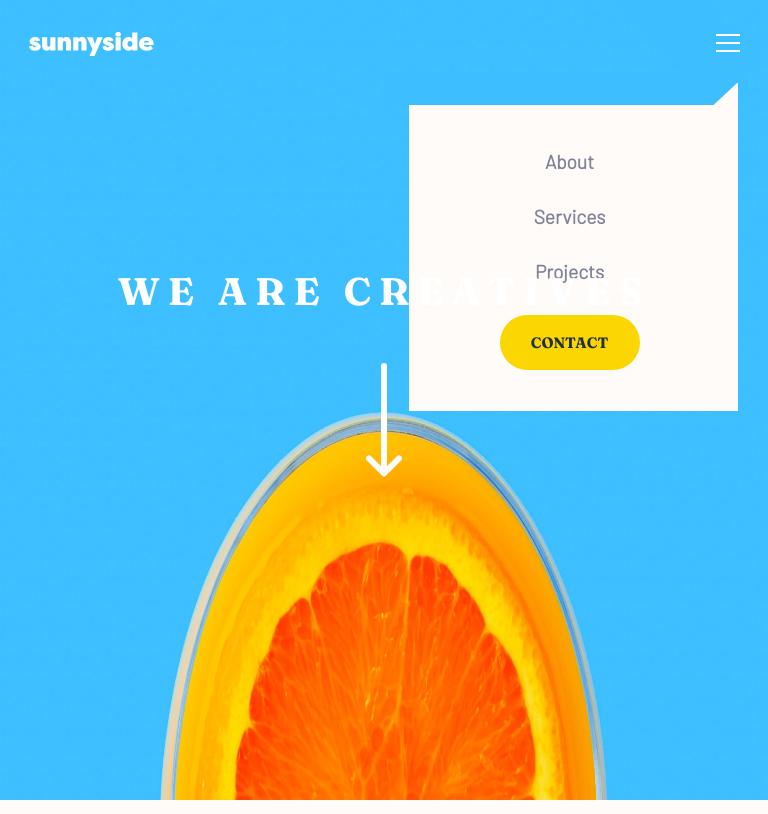
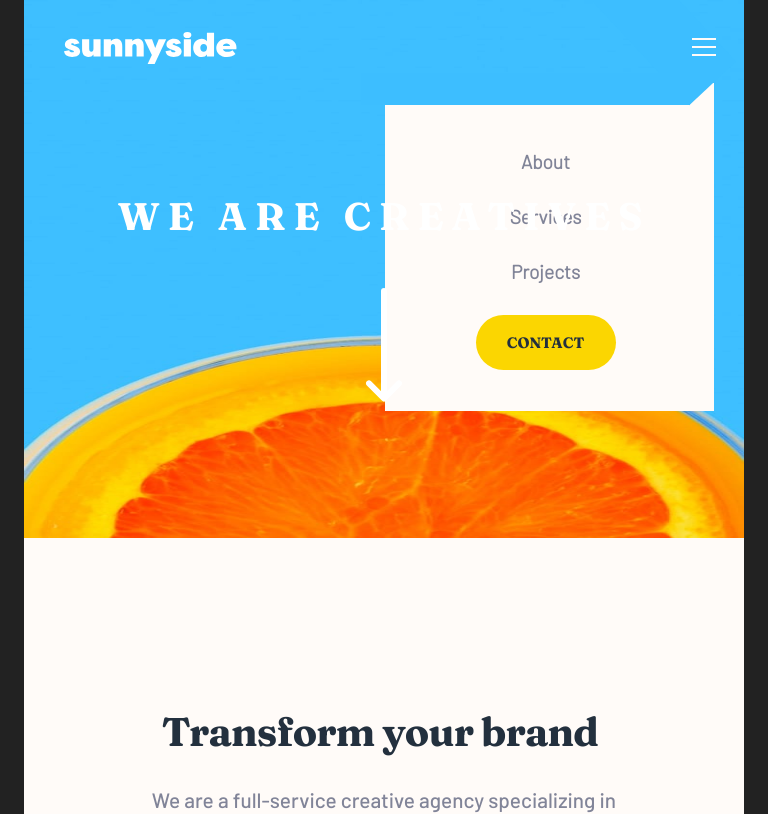
Before and after one commit to ifaronti/Sunny-Side-Agency-Page, a React (Create React App) app in the folder sunny-agency/: page / in a window 768 px wide. Shown: the top 814 px of the page. Built offline with nearby package versions, Linux system fonts and the light colour scheme; the HTML template or start-up script is replaced by a standard one.

Commit message:
Finessing responsive design

```diff
--- a/sunny-agency/src/components/Nav.js
+++ b/sunny-agency/src/components/Nav.js
@@ -14,7 +14,7 @@ export default function Topnav(){
         })
     }, [])
 
-    let imageSRC = windowWidth > 599 ? 'image-header.jpg' : 'mobile/image-header.jpg'
+    let imageSRC = windowWidth > 1439 ? 'image-header.jpg' : 'mobile/image-header.jpg'
     let wrapClass = showlink ? "mobile-links-wrap":'links-wrap'
     let linksClass = showlink ? 'btn-span link-bars':'btn-span'
 
@@ -24,7 +24,7 @@ export default function Topnav(){
             <nav>
                 <img className="sunny-logo" src={`${process.env.PUBLIC_URL}/assets/images/logo.svg`} alt="Sunnyside agency logo" />
                 <div className={wrapClass}>
-                    <ul className='nav-list'>
+                    <ul className='nav-list four-links'>
                         <li onClick={()=> setActiveLink('About')}
 
                             className={activeLink === 'About' ? 'activeLink':''}
--- a/sunny-agency/src/index.css
+++ b/sunny-agency/src/index.css
@@ -71,9 +71,10 @@ body{
     }
 }
 
-@media only screen and (min-width: 600px) and (max-width: 1100px){
+@media only screen and (min-width: 600px) and (max-width: 1439px){
     .app{
         width: 100%;
+        max-width: 720px;
         min-height: 100vh;
     }
 
@@ -311,7 +312,11 @@ h1{
     }
 }
 
-@media only screen and (min-width: 600px) and (max-width: 1100px){
+@media only screen and (min-width: 600px) and (max-width: 1439px){
+    .top-nav-container{
+        height: 538px;
+    }
+
     nav{
         top: 2rem;
     }
@@ -407,10 +412,10 @@ h1{
     }
 
     .sunny-logo{
-        margin-left: 1.8rem;
-        height: 1.5rem;
-        width: 7.8rem;
-        z-index: 200;
+        position: relative;
+        margin-left: 2.5rem;
+        height: 2rem;
+        width: 10.8rem;
     }
 
     .arrow-creatives{
@@ -424,6 +429,13 @@ h1{
         margin-top: 7.5rem;
         margin-bottom: 3.06rem;
         line-height:48px;
+    }
+}
+
+@media only screen and (min-width: 600px) and (max-width: 1439px){
+
+    .arrow-creatives{
+        top: -2rem;
     }
 }
 
@@ -715,7 +727,7 @@ h2{
     }
 }
 
-@media only screen and (min-width: 600px) and (max-width: 1100px){
+@media only screen and (min-width: 600px) and (max-width: 1439px){
     .grid-wrap{
         display: flex;
         flex-direction: column;
@@ -973,7 +985,7 @@ h3{
     }
 }
 
-@media only screen and (min-width: 600px) and (max-width: 1100px){
+@media only screen and (min-width: 600px) and (max-width: 1439px){
     .testimonial-wrap{
         position: relative;
         height: 1258px;
@@ -1026,13 +1038,12 @@ h3{
     position: relative;
     display: flex;
     width: 100%;
-    height: 447px;
 }
 
 .flexed-image{
     position: relative;
     width: 25%;
-    height: 100%;
+    height: 447px;
 }
 
 @media only screen and (min-width:350px) and (max-width:599px){
@@ -1041,31 +1052,32 @@ h3{
         max-width: 100%;
         display: grid;
         grid-template-columns: 1fr 1fr;
-        height: 375px;
     }
 
     .flexed-image{
         width: 100%;
-        height: 100%;
+        height: 310px;
     }
 }
 
-@media only screen and (min-width: 600px) and (max-width: 1100px){
+@media only screen and (min-width: 600px) and (max-width: 1439px){
     .flex-cards{
         width: 100%;
         max-width: 100%;
         display: grid;
         grid-template-columns: 1fr 1fr;
-        height: 375px;
     }
 
     .flexed-image{
         width: 100%;
-        height: 100%;
-       height: 100%;
-
     }
 
+}
+
+@media only screen and (min-width: 320px) and (max-width: 449px){
+    .flexed-image{
+        height: 310px;
+    }
 }
 
 
@@ -1142,7 +1154,7 @@ footer{
     }
 }
 
-@media only screen and (min-width: 600px) and (max-width: 1100px){
+@media only screen and (min-width: 600px) and (max-width: 1439px){
     .footer-logo{
         position: relative;
         top:1.2rem;
@@ -1162,5 +1174,3 @@ footer{
         top: -2.7rem;
     }
 }
-
-/*  */
```
